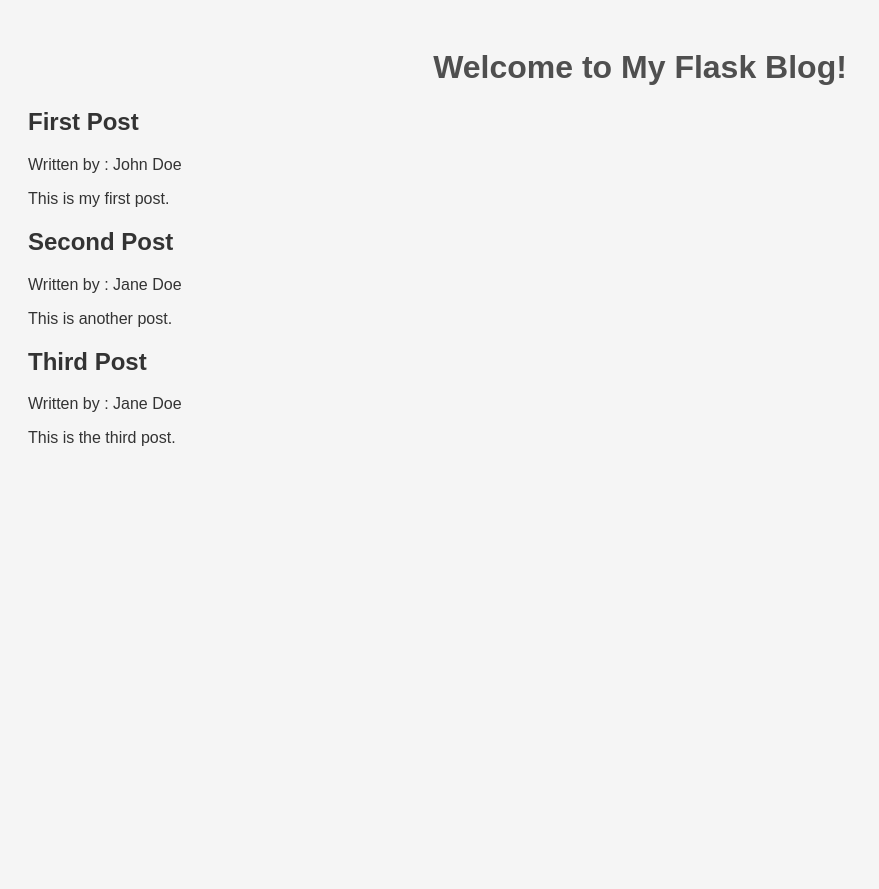
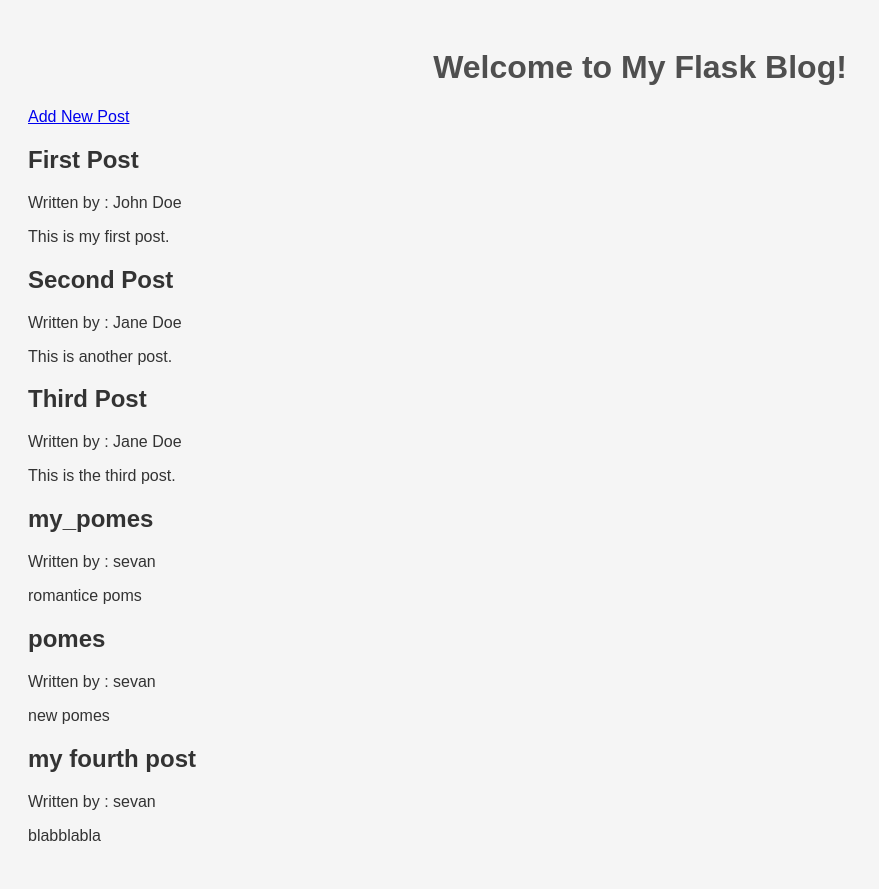
Before and after one commit to saifan340/Masterblog, a Flask app: page / in a window 1280 px wide. Shown: the whole page, without its empty margins (0-879 px from the left). Before the commit the page ends 446 px from the top, so only its background shows below. Run offline with Flask 3, Linux system fonts and the light colour scheme.

Commit message:
new route and funcztion created ,index.html modified

```diff
--- a/app.py
+++ b/app.py
@@ -1,4 +1,4 @@
-from flask import Flask ,render_template
+from flask import Flask, render_template, request, redirect, url_for
 import json
 
 
@@ -10,6 +10,12 @@ def load_posts():
         blog_posts = json.load(fileobj)
     return blog_posts
 
+def save_blog_posts(posts):
+    """Updates the json file"""
+    with open('blog_posts.json', 'w') as fileobj:
+        json.dump(posts, fileobj)
+
+
 @app.route('/greeting')
 def hello_world():
     return 'Hello, World!'
@@ -19,5 +25,27 @@ def index():
     blog_posts = load_posts()
     return render_template('index.html', posts=blog_posts)
 
+@app.route('/add', methods=['GET', 'POST'])
+def add():
+
+    if request.method == 'POST':
+       author=request.form.get('author')
+       title=request.form.get('title')
+       content=request.form.get('content')
+
+       blog_posts=load_posts()
+       new_post={
+       'id' : len(blog_posts)+1,
+       'author': author,
+       'title': title,
+       'content': content,
+       }
+       blog_posts.append(new_post)
+       save_blog_posts(blog_posts)
+
+       return redirect(url_for('index'))
+
+    return render_template('add.html')
+
 if __name__ == '__main__':
     app.run(host="0.0.0.0", port=4999, debug=True)
--- a/blog_posts.json
+++ b/blog_posts.json
@@ -1,21 +1 @@
- [
-     {
-        "id": 1 ,
-        "author": "John Doe",
-        "title": "First Post",
-        "content": "This is my first post."
-    },
-    {
-        "id": 2,
-        "author": "Jane Doe",
-        "title": "Second Post",
-        "content": "This is another post."
-    },
-    {"id": 3,
-     "author": "Jane Doe",
-     "title": "Third Post",
-     "content": "This is the third post."
-
-    }
-
- ]
+[{"id": 1, "author": "John Doe", "title": "First Post", "content": "This is my first post."}, {"id": 2, "author": "Jane Doe", "title": "Second Post", "content": "This is another post."}, {"id": 3, "author": "Jane Doe", "title": "Third Post", "content": "This is the third post."}, {"id": 4, "author": "sevan", "title": "my_pomes", "content": "romantice poms"}, {"id": 5, "author": "sevan", "title": "pomes", "content": "new pomes"}, {"id": 6, "author": "sevan", "title": "my fourth post", "content": "blabblabla"}]
--- a/templates/index.html
+++ b/templates/index.html
@@ -8,7 +8,7 @@
 </head>
 <body>
     <h1>Welcome to My Flask Blog!</h1>
-
+    <a href="{{ url_for('add') }}">Add New Post</a>
      {% for post in posts %}
         <div>
             <h2>{{ post.title }}</h2>
```
